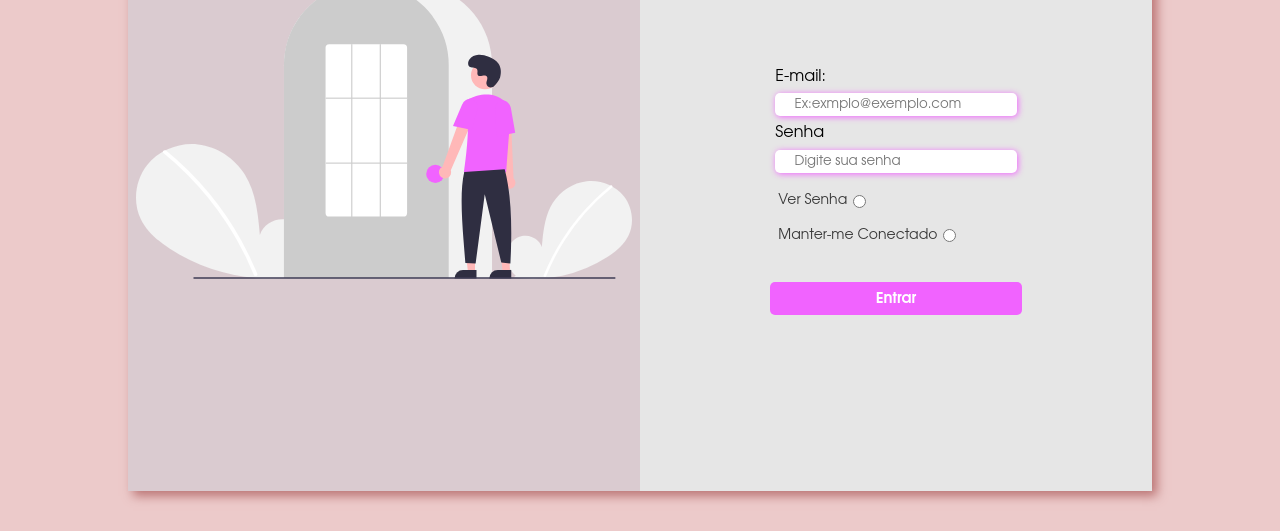
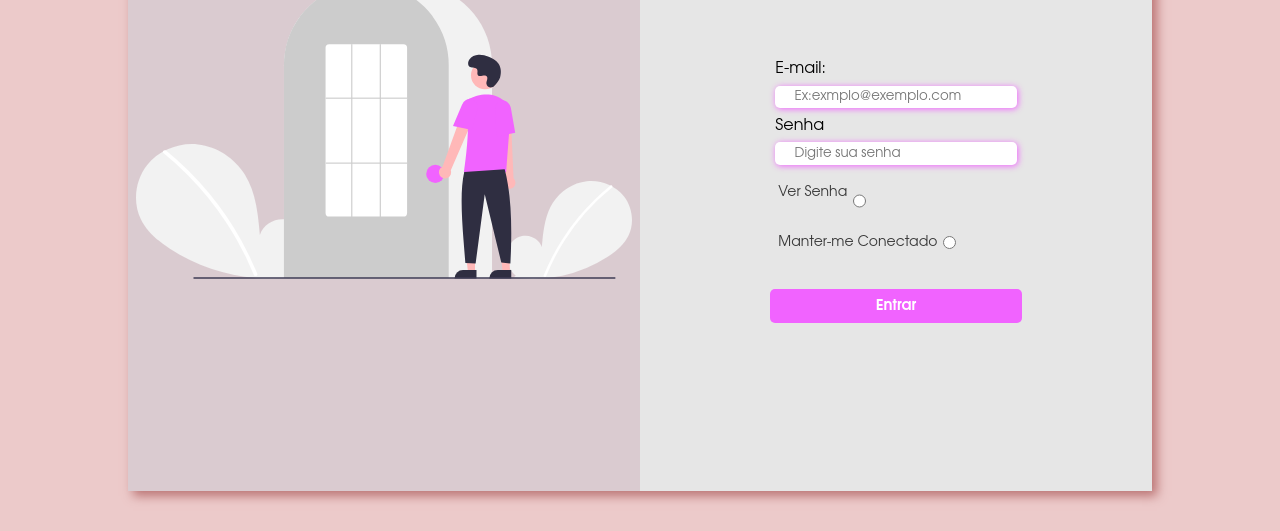
Before and after one commit to CarolMontteiro/login, a plain HTML site: page index.html in a window 1280 px wide. Shown: the part 269-800 px from the top of the page. Drawn offline with Linux system fonts and the light colour scheme.

Commit message:
2 quebras de linha

```diff
--- a/index.html
+++ b/index.html
@@ -27,7 +27,7 @@
              </div>
           </div>
           <div class="input-ver">
-              <label for="verjs">Ver Senha</label><br>
+              <label for="verjs">Ver Senha</label><br><br>
               <input id="verjs" type="radio" onclick="mostrarOcultarSenha()" name="verjs">
           </div>
           <div class="conc">
```
